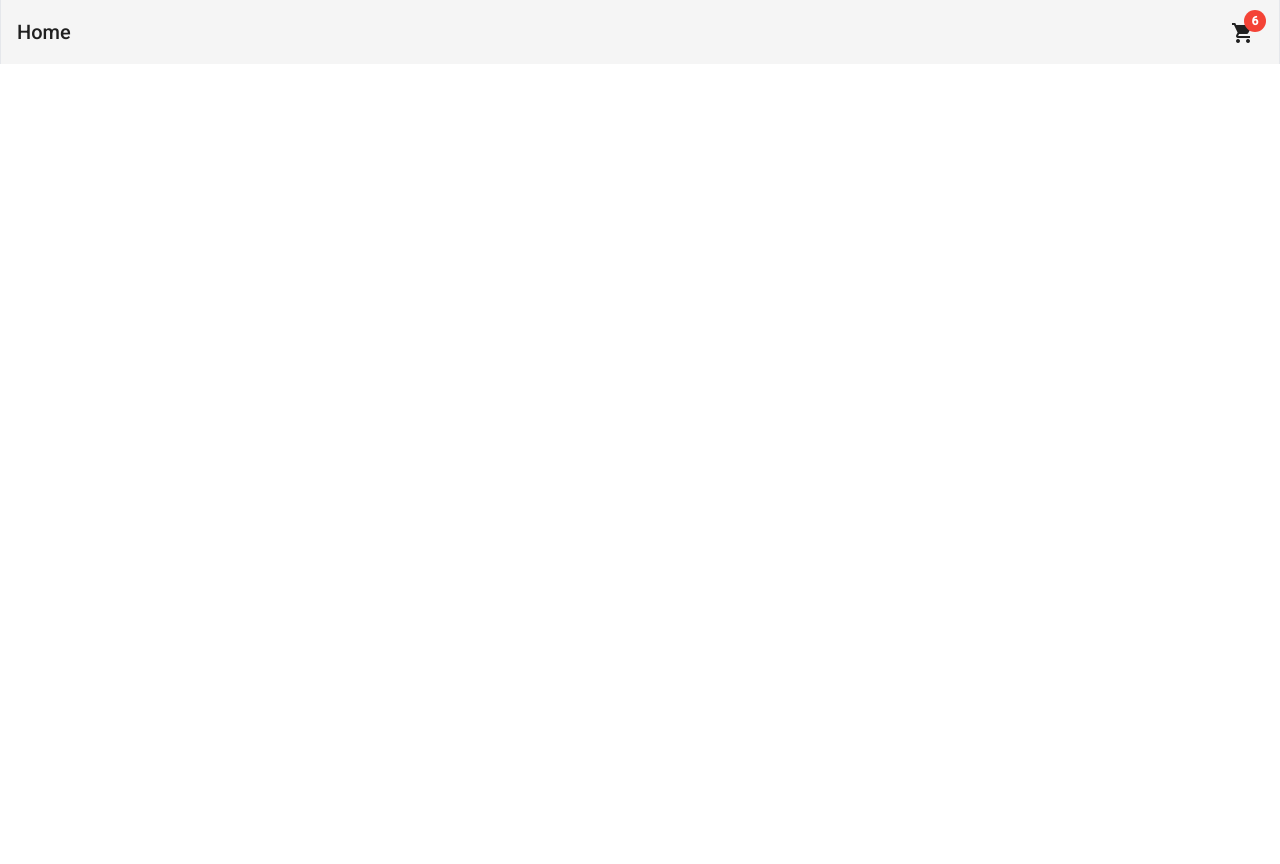
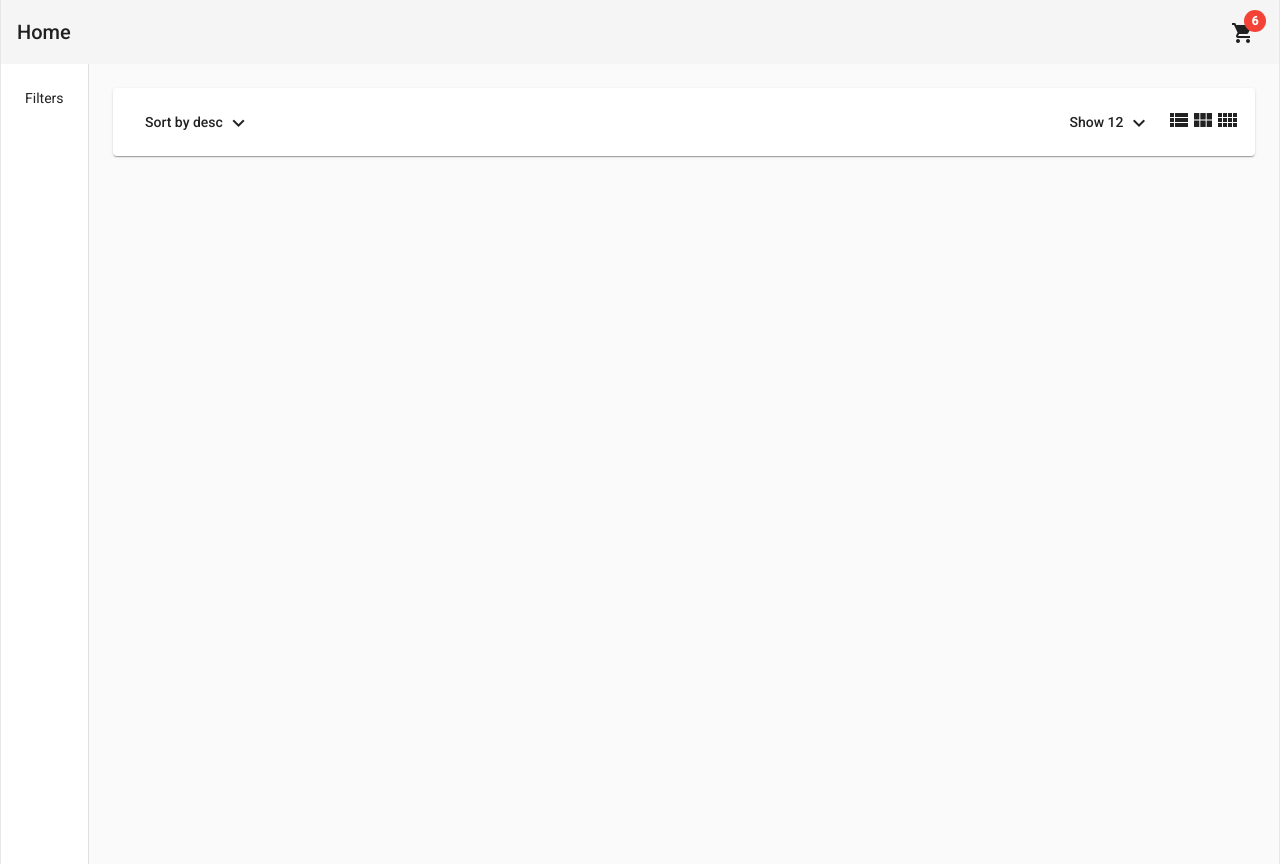
Before and after one commit to AndreyUA/webshop, an Angular app: page /home in a window 1280 px wide. Before the commit this address led to /. Before the commit the page ends 800 px from the top, so only its background shows below. Built offline with nearby package versions, Linux system fonts and the light colour scheme.

Commit message:
feat: basic product-header

```diff
--- a/src/app/app-routing.module.ts
+++ b/src/app/app-routing.module.ts
@@ -1,10 +1,22 @@
-import { NgModule } from '@angular/core';
-import { RouterModule, Routes } from '@angular/router';
+import { NgModule } from "@angular/core";
+import { RouterModule, Routes } from "@angular/router";
 
-const routes: Routes = [];
+import { HomeComponent } from "./components/pages/home/home.component";
+
+const routes: Routes = [
+  {
+    path: "home",
+    component: HomeComponent,
+  },
+  {
+    path: "",
+    redirectTo: "home",
+    pathMatch: "full",
+  },
+];
 
 @NgModule({
   imports: [RouterModule.forRoot(routes)],
-  exports: [RouterModule]
+  exports: [RouterModule],
 })
-export class AppRoutingModule { }
+export class AppRoutingModule {}
--- a/src/app/app.component.ts
+++ b/src/app/app.component.ts
@@ -2,7 +2,10 @@
 
 @Component({
   selector: "app-root",
-  template: ` <app-header></app-header> `,
+  template: `
+    <app-header></app-header>
+    <router-outlet></router-outlet>
+  `,
   styles: [],
 })
 export class AppComponent {}
--- a/src/app/app.module.ts
+++ b/src/app/app.module.ts
@@ -17,10 +17,12 @@
 
 import { AppRoutingModule } from "./app-routing.module";
 import { AppComponent } from "./app.component";
-import { HeaderComponent } from './components/header/header.component';
+import { HeaderComponent } from "./components/header/header.component";
+import { HomeComponent } from "./components/pages/home/home.component";
+import { ProductsHeaderComponent } from './components/pages/home/components/products-header/products-header.component';
 
 @NgModule({
-  declarations: [AppComponent, HeaderComponent],
+  declarations: [AppComponent, HeaderComponent, HomeComponent, ProductsHeaderComponent],
   imports: [
     BrowserModule,
     AppRoutingModule,
--- /dev/null
+++ b/src/app/components/pages/home/components/products-header/products-header.component.html
@@ -0,0 +1,42 @@
+<mat-card class="mb-4">
+  <div class="flex justify-between">
+    <div>
+      <button mat-button [mat-menu-trigger-for]="sortByMenu">
+        Sort by {{ sort }}
+        <mat-icon>expand_more</mat-icon>
+      </button>
+
+      <mat-menu #sortByMenu="matMenu">
+        <button (click)="onSortUpdated('desc')" mat-menu-item>desc</button>
+        <button (click)="onSortUpdated('asc')" mat-menu-item>asc</button>
+      </mat-menu>
+    </div>
+
+    <div class="flex items-center">
+      <div>
+        <button mat-button [mat-menu-trigger-for]="menu">
+          Show {{ itemsShowCount }}
+          <mat-icon>expand_more</mat-icon>
+        </button>
+
+        <mat-menu #menu="matMenu">
+          <button (click)="onItemsUpdated(12)" mat-menu-item>12</button>
+          <button (click)="onItemsUpdated(24)" mat-menu-item>24</button>
+          <button (click)="onItemsUpdated(36)" mat-menu-item>36</button>
+        </mat-menu>
+      </div>
+
+      <button (click)="onColumnsUpdated(1)">
+        <mat-icon> view_list </mat-icon>
+      </button>
+
+      <button (click)="onColumnsUpdated(3)">
+        <mat-icon> view_module </mat-icon>
+      </button>
+
+      <button (click)="onColumnsUpdated(4)">
+        <mat-icon> view_comfy </mat-icon>
+      </button>
+    </div>
+  </div>
+</mat-card>
--- /dev/null
+++ b/src/app/components/pages/home/components/products-header/products-header.component.ts
@@ -0,0 +1,28 @@
+import { Component, EventEmitter, OnInit, Output } from "@angular/core";
+
+@Component({
+  selector: "app-products-header",
+  templateUrl: "./products-header.component.html",
+})
+export class ProductsHeaderComponent implements OnInit {
+  @Output() columnsCountChange = new EventEmitter<number>();
+
+  sort: string = "desc";
+  itemsShowCount: number = 12;
+
+  constructor() {}
+
+  ngOnInit(): void {}
+
+  onSortUpdated(newSort: string): void {
+    this.sort = newSort;
+  }
+
+  onItemsUpdated(count: number): void {
+    this.itemsShowCount = count;
+  }
+
+  onColumnsUpdated(colsNum: number): void {
+    this.columnsCountChange.emit(colsNum);
+  }
+}
--- /dev/null
+++ b/src/app/components/pages/home/home.component.html
@@ -0,0 +1,14 @@
+<mat-drawer-container
+  [autosize]="true"
+  class="min-h-full max-w-7xl mx-auto border-x"
+>
+  <mat-drawer class="p-6" mode="side" opened>
+    <div>Filters</div>
+  </mat-drawer>
+
+  <mat-drawer-content class="p-6">
+    <app-products-header
+      (columnsCountChange)="onColumnsCountChange($event)"
+    ></app-products-header>
+  </mat-drawer-content>
+</mat-drawer-container>
--- /dev/null
+++ b/src/app/components/pages/home/home.component.ts
@@ -0,0 +1,17 @@
+import { Component, OnInit } from "@angular/core";
+
+@Component({
+  selector: "app-home",
+  templateUrl: "./home.component.html",
+})
+export class HomeComponent implements OnInit {
+  cols: number = 3;
+
+  constructor() {}
+
+  ngOnInit(): void {}
+
+  onColumnsCountChange(colsNumber: number): void {
+    this.cols = colsNumber;
+  }
+}
```
